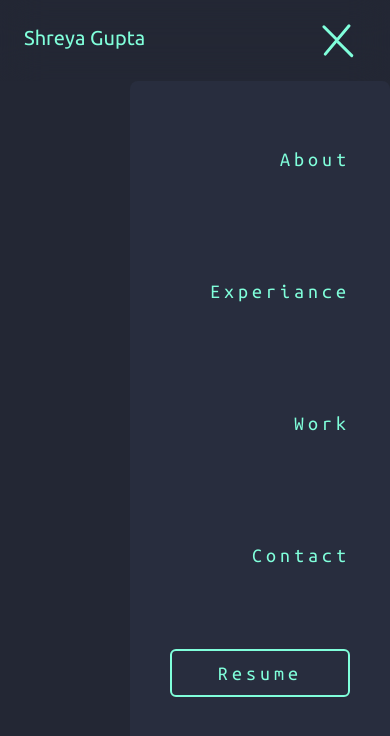
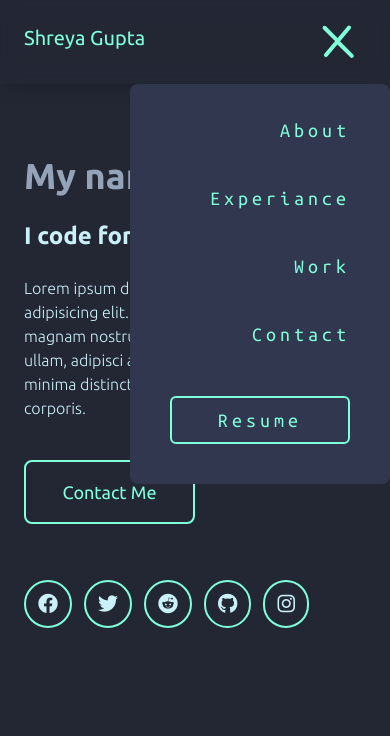
Before and after one commit to Varun-Bhabhra/Shreya-Gupta-Portfolio, a website built with Vite: page index.html in a window 390 px wide. Both pictures are taken after a click on the label 341 px from the left and 40 px from the top of the page. Built offline with nearby package versions, Linux system fonts and the light colour scheme.

Commit message:
landing page added

```diff
--- a/index.html
+++ b/index.html
@@ -28,8 +28,8 @@
 <body class="bg-primary font-ubuntu relative">
 
   <!-- NAVBAR -->
-  <nav id="navbar" class="text-secondary p-6 md:p-8 text-xl font-thin flex justify-between">
-    <h1 class="text-xl md:text-2xl font-normal">Shreya Gupta</h1>
+  <nav id="navbar" class="text-secondary p-6 md:p-8 text-xl font-thin flex justify-between shadow-lg">
+    <h1 class="text-xl md:text-2xl font-normal hover:first-letter:">Shreya Gupta</h1>
     <!-- hamburger -->
     <label for="check" class="md:hidden">
       <input type="checkbox" id="check" />
@@ -38,30 +38,51 @@
       <span></span>
     </label>
     <!-- desktop menu -->
-    <div id="desktopMenu" class="hidden md:block text-lg text-textDark font-ubuntuMono">
-      <a href="#" class="mx-4 hover:underline underline-offset-4 hover:text-secondary transition-all">About</a>
-      <a href="#" class="mx-4 hover:underline underline-offset-4 hover:text-secondary transition-all">Experiance</a>
-      <a href="#" class="mx-4 hover:underline underline-offset-4 hover:text-secondary transition-all">Work</a>
-      <a href="#" class="mx-4 hover:underline underline-offset-4 hover:text-secondary transition-all">Contact</a>
+    <div id="desktopMenu" class="hidden md:block text-sm text-textDark font-ubuntuMono">
+      <a href="#" class="mx-4 lg:mx-8 hover:underline underline-offset-4 hover:text-secondary transition-all">About</a>
+      <a href="#" class="mx-4 lg:mx-8 hover:underline underline-offset-4 hover:text-secondary transition-all">Experiance</a>
+      <a href="#" class="mx-4 lg:mx-8 hover:underline underline-offset-4 hover:text-secondary transition-all">Work</a>
+      <a href="#" class="mx-4 lg:mx-8 hover:underline underline-offset-4 hover:text-secondary transition-all">Contact</a>
 
-      <a href="#" download class="px-6 py-3 text-center tracking-widest rounded-sm border-2 border-textDark hover:border-secondary hover:text-secondary hover:translate-x-2 transition-all">Resume</a>
+      <a href="#" download class="inline-block mx-4 lg:mx-8 py-3 px-8 border border-secondary rounded-sm text-secondary hover:underline underline-offset-4 hover:rounded-md hover:shadow-md hover:shadow-secondary hover:-translate-y-1 hover:scale-x-110 transition-all">Resume<i class="pl-4 fas fa-file-download hover:translate-y-1 transition-all"></i></a>
     </div>
   </nav>
-
-  <!-- mobile menu -->
-  <menu id="dropdown" class="hidden text-secondary font-ubuntuMono">
-    <div id="dropdown" class="md:hidden text-xl absolute right-0 w-4/6 h-screen p-4 text-right rounded-lg flex flex-col gap-2">
-      <a href="#" class="tracking-[4px] my-12 mx-6">About</a>
-      <a href="#" class="tracking-[4px] my-12 mx-6">Experiance</a>
-      <a href="#" class="tracking-[4px] my-12 mx-6">Work</a>
-      <a href="#" class="tracking-[4px] my-12 mx-6">Contact</a>
+  <!-- Modal Menu -->
+  <menu id="dropdown" class="hidden h-full text-secondary font-ubuntuMono">
+    <div id="dropdown" class="md:hidden text-xl absolute right-0 w-4/6 p-4 text-right rounded-lg flex flex-col gap-2">
+      <a href="#" class="tracking-[4px] my-4 mx-6">About</a>
+      <a href="#" class="tracking-[4px] my-4 mx-6">Experiance</a>
+      <a href="#" class="tracking-[4px] my-4 mx-6">Work</a>
+      <a href="#" class="tracking-[4px] my-4 mx-6">Contact</a>
 
       <a href="#" download class="m-6 px-4 py-2 text-center tracking-[4px] border-2 border-secondary rounded-md">Resume</a>
     </div>
   </menu>
 
+  <!-- MAIN BODY -->
+  <main class="mt-12 p-6">
+    <!-- Landing Page -->
+    <section class="md:w-3/6 text-textLight flex flex-col gap-6 md:flex-row md:mx-auto">
+      <div class="flex flex-col gap-6">
+        <h1 class="text-textDark font-extrabold text-4xl">My name is <span class="text-secondary">Shreya</span>.</h1>
+        <h1 class="text-2xl font-bold">I code for fun, and as a job.</h1>
+        <p class="text-[16px] font-thin">Lorem ipsum dolor sit, amet consectetur adipisicing elit. Officia, libero sunt odio optio magnam nostrum nemo voluptas, aliquid rem ullam, adipisci autem suscipit recusandae minima distinctio reprehenderit a numquam corporis.</p>
+        <a href="#" class="w-3/6 my-4 p-4 text-secondary text-center text-lg border-2 border-secondary rounded-lg">Contact Me</a>
+      </div>
+      <div class="my-4 text-xl flex gap-3 md:flex-col">
+        <a href="#"><i class="fab fa-facebook p-3 border-2 border-secondary rounded-full"></i></a>
+        <a href="#"><i class="fab fa-twitter p-3 border-2 border-secondary rounded-full"></i></a>
+        <a href="#"><i class="fab fa-reddit p-3 border-2 border-secondary rounded-full"></i></a>
+        <a href="#"><i class="fab fa-github p-3 border-2 border-secondary rounded-full"></i></a>
+        <a href="#"><i class="fab fa-instagram p-3 border-2 border-secondary rounded-full"></i></a>
+      </div>
+    </section>
+  </main>
 
+  <!-- FOOTER -->
+  <footer>
 
+  </footer>
   <script src="./script/script.js"></script>
 </body>
 
--- a/style/customStyle.css
+++ b/style/customStyle.css
@@ -1,8 +1,25 @@
 #navbar{
 background: rgba( 35, 39, 52, 0 );
-backdrop-filter: blur( 20px );
+backdrop-filter: blur( 10px );
 }
 
 #dropdown{
-  background-color: rgba(48, 55, 78, 0.4);
+  background-color: rgb(48, 55, 78);
 }
+
+body::-webkit-scrollbar{
+  width: 5px;
+}
+
+body::-webkit-scrollbar-thumb{
+  background-color: rgba(100, 255, 218, 0.6);
+  border-radius: 10px;
+}
+
+body::-webkit-scrollbar-thumb:hover{
+  background-color: #64ffda;
+}
+
+/* body::-webkit-scrollbar-track{
+  border: 2pc solid #fff;
+} */
--- a/style/hamburger.css
+++ b/style/hamburger.css
@@ -8,7 +8,7 @@ label{
 label span{
   background: #80ffdb;
   border-radius:10px;
-  height:3px;
+  height:4px;
   margin: 4px 0;
   transition: .4s  cubic-bezier(0.68, -0.6, 0.32, 1.6);
 
@@ -52,6 +52,6 @@ input[type="checkbox"]:checked ~ span:nth-of-type(3){
 
   transform-origin:bottom;
   width:44%;
-  transform: translate(17px,-3px) rotatez(45deg);
+  transform: translate(17px,-5px) rotatez(45deg);
 
 }
```
Also changed, not shown: style/output.css.
